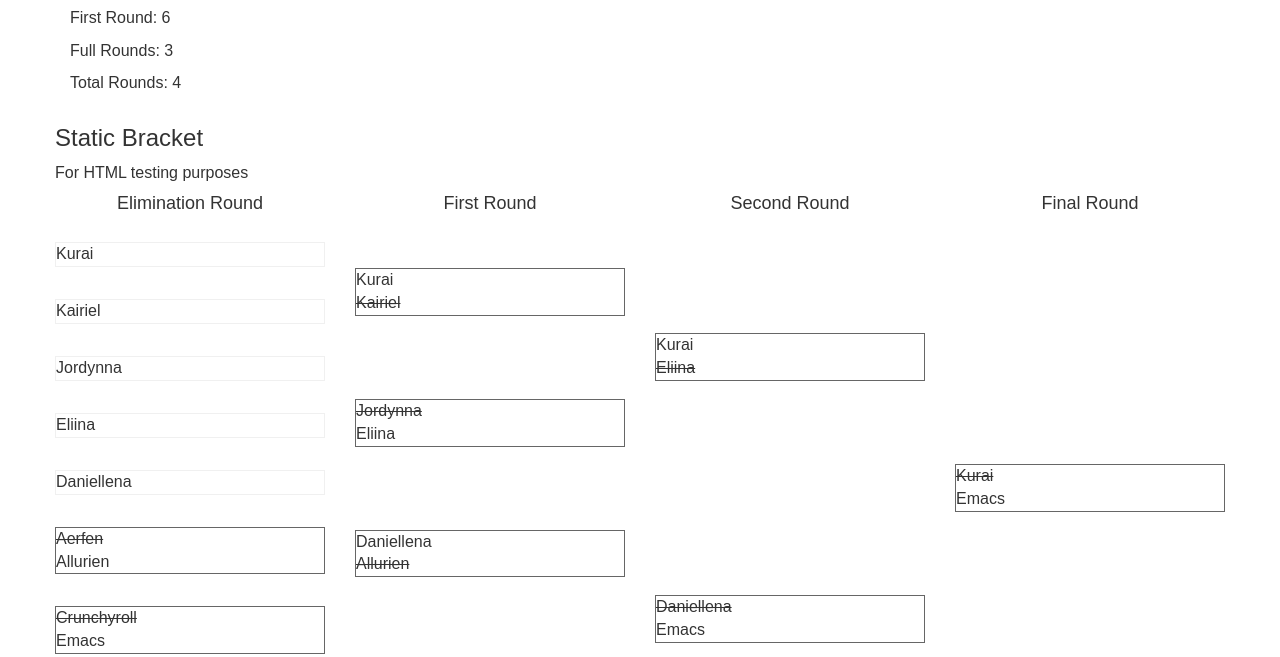
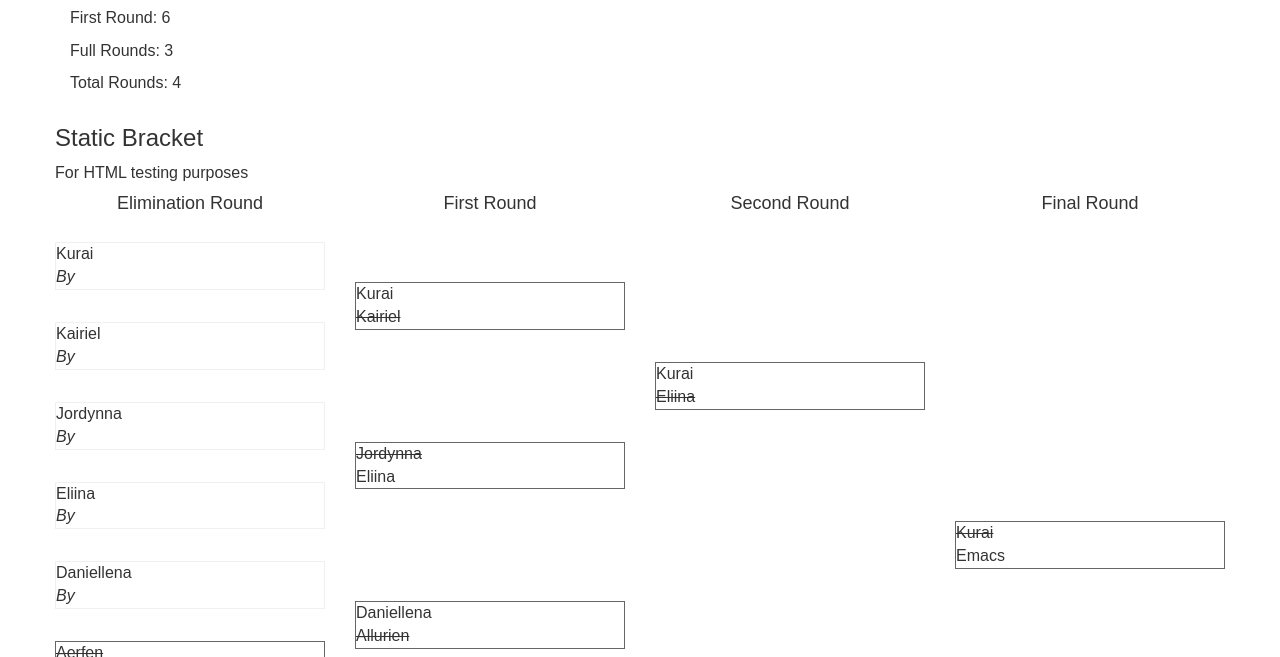
Before and after one commit to caiters/pet-battle-bracket, a website: page index.html in a window 1280 px wide. Shown: the part 258-915 px from the top of the page. Drawn offline with nearby package versions, Linux system fonts and the light colour scheme.

Commit message:
styling for the by matches so everything lines up properly

```diff
--- a/css/petbattle.less
+++ b/css/petbattle.less
@@ -13,3 +13,4 @@ body { font-family: 'futura-pt', sans-serif; font-size: 16px; }
 .match { list-style: none outside; margin: 1em 0; padding: 0; border: 1px solid #666; }
 .match-by { border-color: #f0f0f0; }
 .match--loser { text-decoration: line-through; }
+.match--by { font-style: italic; }
--- a/index.html
+++ b/index.html
@@ -37,18 +37,23 @@
             <h4 class="round-title">Elimination Round</h4>
             <ul class="match match-by">
               <li>Kurai</li>
+              <li class="match--by">By</li>
             </ul>
             <ul class="match match-by">
               <li>Kairiel</li>
+              <li class="match--by">By</li>
             </ul>
             <ul class="match match-by">
               <li>Jordynna</li>
+              <li class="match--by">By</li>
             </ul>
             <ul class="match match-by">
               <li>Eliina</li>
+              <li class="match--by">By</li>
             </ul>
             <ul class="match match-by">
               <li>Daniellena</li>
+              <li class="match--by">By</li>
             </ul>
             <ul class="match match-vs">
               <li class="match--loser">Aerfen</li>
```
Also changed, not shown: assets/petbattle.css.
